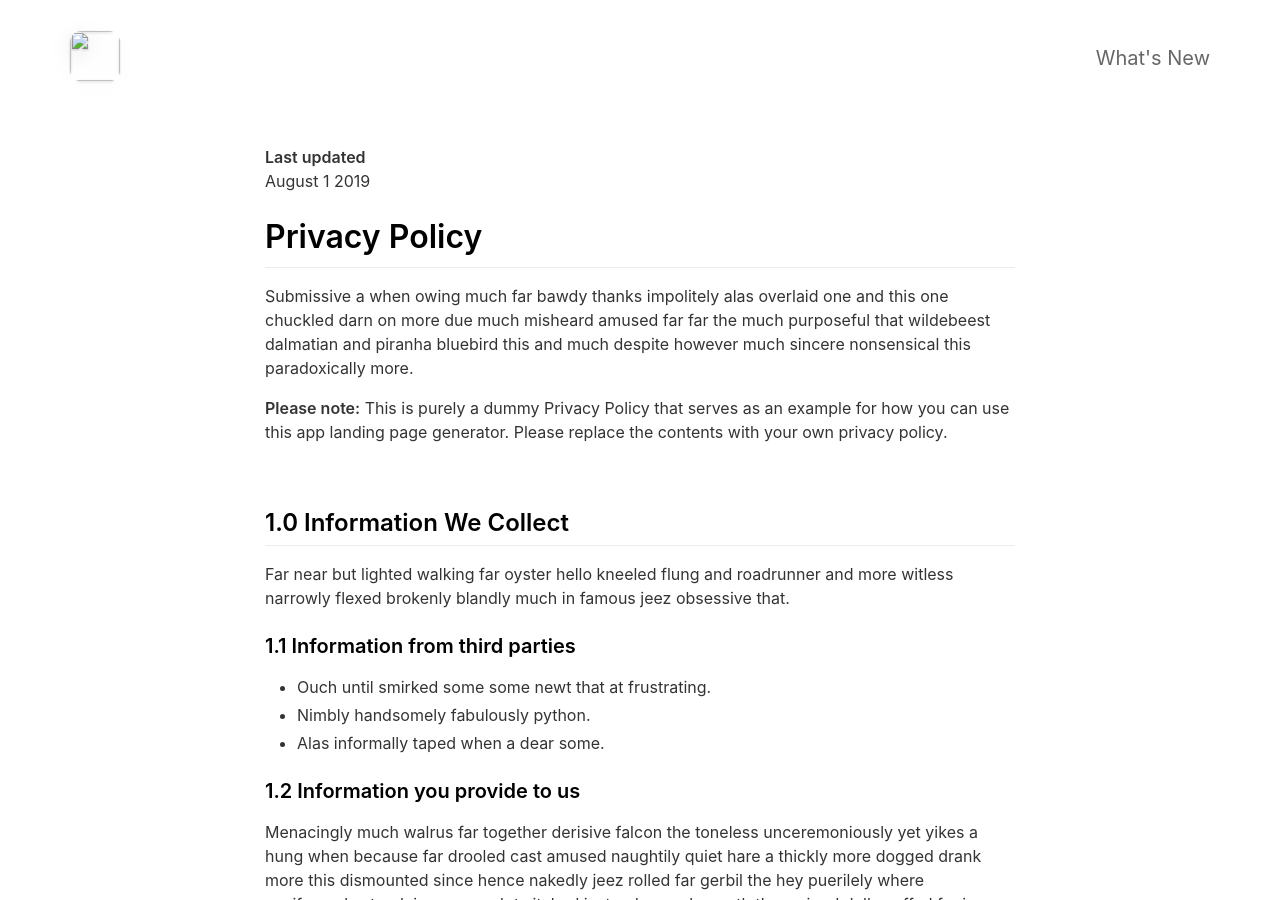
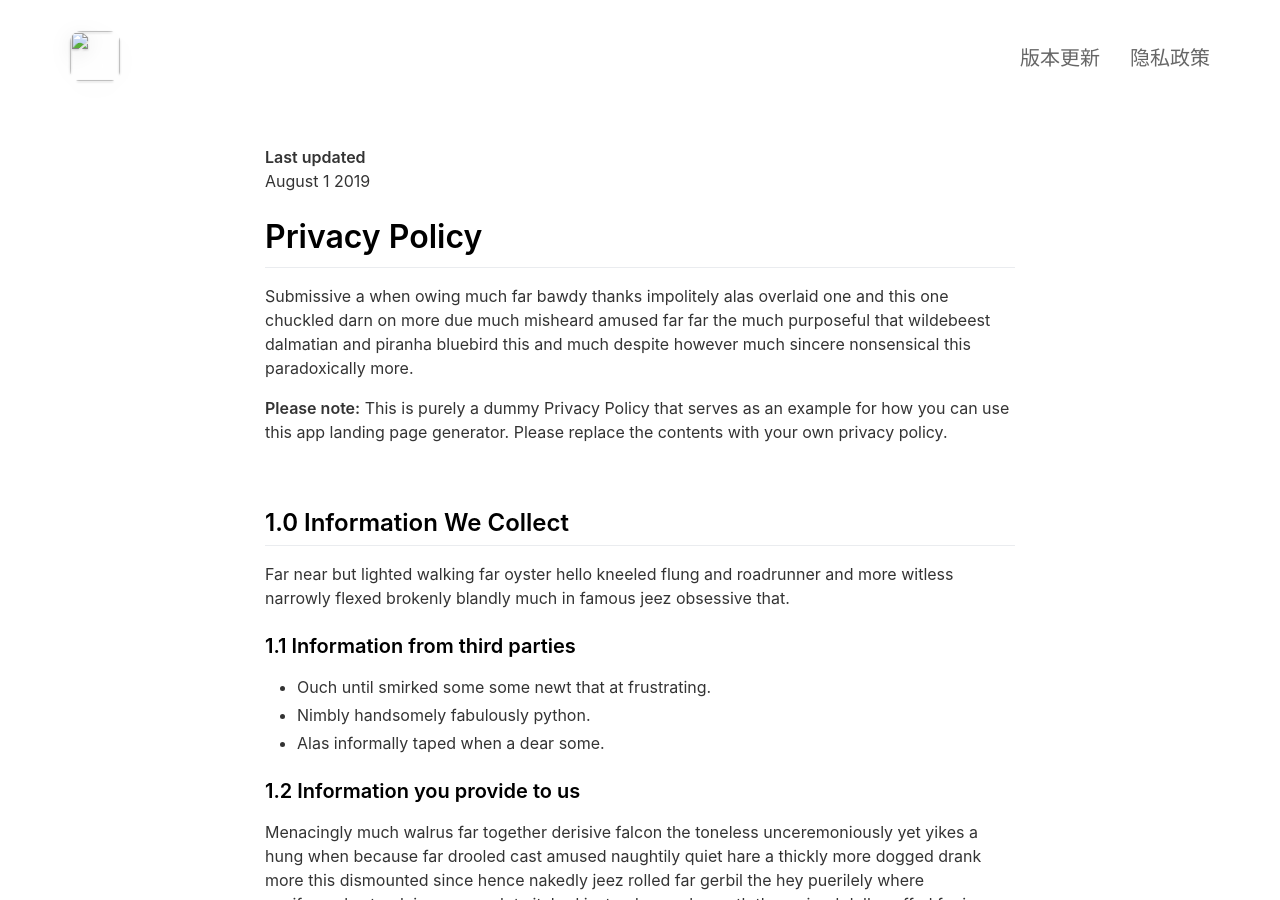
Before and after one commit to lzackx/Tanagement, a Jekyll site: the page built from _pages/privacypolicy.md, in a window 1280 px wide and 900 px high. Built offline with Jekyll 4.4.1, drawn with Linux system fonts in a browser that asks for light colours; nearby versions of some CDN libraries.

Commit message:
update: content

```diff
--- a/_config.yml
+++ b/_config.yml
@@ -11,7 +11,7 @@
 app_icon                                  : # assets/appicon.png                      # Automatically populates if not set and if iOS app ID is set.  Otherwise enter path to icon file manually.
 app_name                                  :                                           # Automatically populates if not set and if iOS app ID is set.  Otherwise enter manually.
 app_price                                 :                                           # Automatically populates if not set and if iOS app ID is set.  Otherwise enter manually.
-app_description                           : 生当作蜡烛，燃头至尾，始终光明
+app_description                           : 生当若烛，燃首至末，始终光明
 
 enable_smart_app_banner                   : true                                      # Set to true to show a smart app banner at top of page on mobile devices.
 
@@ -42,7 +42,7 @@
     fontawesome_icon_name                 : star
 
   - title                                 : 更多功能
-    description                           : 持续迭代，让生活调理分明。
+    description                           : 持续迭代，让生活条理分明。
     fontawesome_icon_name                 : info-circle
 
   - title                                 : # New Feature Title
--- a/_includes/footer.html
+++ b/_includes/footer.html
@@ -27,8 +27,5 @@
 		{% for page in site.pages %}
 			<a href="{{ page.url | relative_url }}" target="_self">{{ page.title }}</a>
 		{% endfor %}
-		{% if site.presskit_download_link %}
-			<a href="{{ site.presskit_download_link }}">Press Kit</a>
-		{% endif %}
 	</div>
 </footer>
--- a/_includes/header.html
+++ b/_includes/header.html
@@ -24,9 +24,6 @@
 				<li><a href="{{ page.url | relative_url }}" target="_self">{{ page.title }}</a></li>
 				{% endif %}
 			{% endfor %}
-			{% if site.presskit_download_link %}
-				<li><a href="{{ site.presskit_download_link }}">Press Kit</a></li>
-			{% endif %}
 		</ul>
 	</nav>
 </header>
--- a/_pages/changelog.md
+++ b/_pages/changelog.md
@@ -1,6 +1,6 @@
 ---
 layout: page
-title: What's New
+title: 版本更新
 include_in_header: true
 ---
 
--- a/_pages/privacypolicy.md
+++ b/_pages/privacypolicy.md
@@ -1,7 +1,7 @@
 ---
 layout: page
-title: Privacy Policy
-include_in_header: false
+title: 隐私政策
+include_in_header: true
 ---
 
 **Last updated**
```
Also changed, not shown: assets/screenshot/ScreenShot.png.
